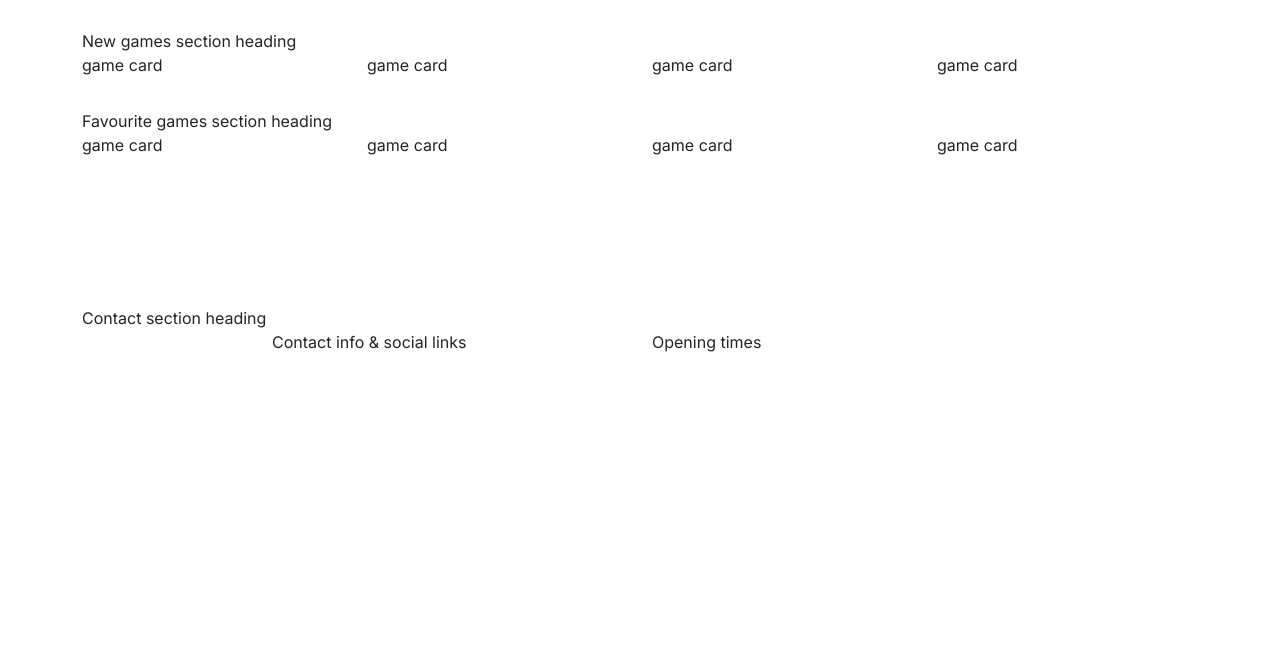
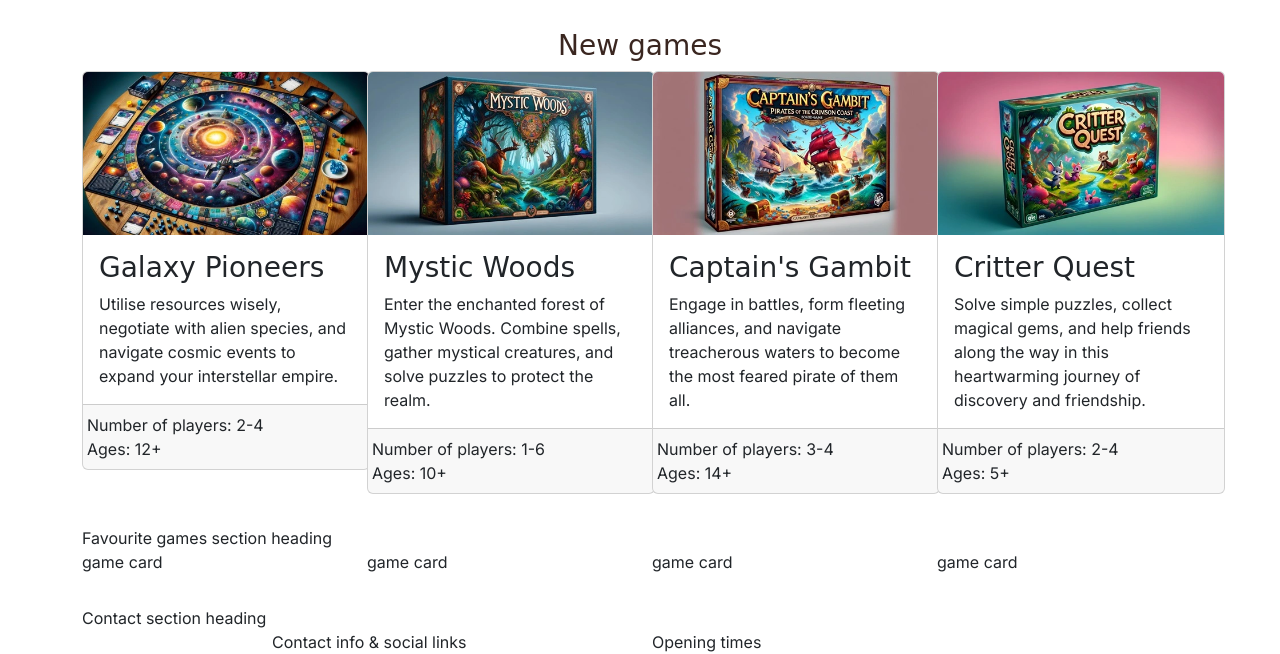
Before and after one commit to mrosevere/boardwalk-games, a plain HTML site: page game-library.html in a window 1280 px wide. Shown: the part 446-1100 px from the top of the page. Before the commit the page ends 800 px from the top, so only its background shows below. Drawn offline with nearby package versions, Linux system fonts and the light colour scheme; a web font is replaced by a local one.

Commit message:
Add new games cards

```diff
--- a/game-library.html
+++ b/game-library.html
@@ -78,7 +78,12 @@
               <a class="nav-link" href="#">Events</a>
             </li>
             <li class="nav-item">
-              <a class="nav-link active" aria-current="page" href="game-library.html">Games</a>
+              <a
+                class="nav-link active"
+                aria-current="page"
+                href="game-library.html"
+                >Games</a
+              >
             </li>
             <li class="nav-item">
               <a class="nav-link" href="#">Contact</a>
@@ -174,11 +179,86 @@
       <!-- New Games Section  -->
       <section class="container">
         <div class="row">
-          <div class="col-12">New games section heading</div>
-          <div class="col-12 col-md-6 col-xl-3">game card</div>
-          <div class="col-12 col-md-6 col-xl-3">game card</div>
-          <div class="col-12 col-md-6 col-xl-3">game card</div>
-          <div class="col-12 col-md-6 col-xl-3">game card</div>
+          <div class="col-12 text-center">
+            <h3>New games</h3>
+          </div>
+          <div class="col-12 col-md-6 col-xl-3">
+            <div class="card" style="width: 18rem">
+              <img
+                src="assets/images/new-games-1.webp"
+                class="card-img-top"
+                alt="Galaxy Pioneers board game"
+              />
+              <div class="card-body">
+                <h3 class="card-title">Galaxy Pioneers</h3>
+                <p class="card-text">
+                  Utilise resources wisely, negotiate with alien species, and
+                  navigate cosmic events to expand your interstellar empire.
+                </p>
+              </div>
+              <div class="card-footer">
+                <div class="row">Number of players: 2-4</div>
+                <div class="row">Ages: 12+</div>
+              </div>
+            </div>
+          </div>
+          <div class="col-12 col-md-6 col-xl-3">
+            <div class="card" style="width: 18rem">
+              <img
+                src="assets/images/new-games-2.webp"
+                class="card-img-top"
+                alt="Mystic Woods board game box"
+              />
+              <div class="card-body">
+                <h3 class="card-title">Mystic Woods</h3>
+                <p class="card-text">
+                  Enter the enchanted forest of Mystic Woods. Combine spells, gather mystical creatures, and solve puzzles to protect the realm.
+                </p>
+              </div>
+              <div class="card-footer">
+                <div class="row">Number of players: 1-6</div>
+                <div class="row">Ages: 10+</div>
+              </div>
+            </div>
+          </div>
+          <div class="col-12 col-md-6 col-xl-3">
+            <div class="card" style="width: 18rem">
+              <img
+                src="assets/images/new-games-3.webp"
+                class="card-img-top"
+                alt="Captain's Gambit board game box"
+              />
+              <div class="card-body">
+                <h3 class="card-title">Captain's Gambit</h3>
+                <p class="card-text">
+                  Engage in battles, form fleeting alliances, and navigate treacherous waters to become the most feared pirate of them all.
+                </p>
+              </div>
+              <div class="card-footer">
+                <div class="row">Number of players: 3-4</div>
+                <div class="row">Ages: 14+</div>
+              </div>
+            </div>
+          </div>
+          <div class="col-12 col-md-6 col-xl-3">
+            <div class="card" style="width: 18rem">
+              <img
+                src="assets/images/new-games-4.webp"
+                class="card-img-top"
+                alt="Critter Quest board game box"
+              />
+              <div class="card-body">
+                <h3 class="card-title">Critter Quest</h3>
+                <p class="card-text">
+                  Solve simple puzzles, collect magical gems, and help friends along the way in this heartwarming journey of discovery and friendship.
+                </p>
+              </div>
+              <div class="card-footer">
+                <div class="row">Number of players: 2-4</div>
+                <div class="row">Ages: 5+</div>
+              </div>
+            </div>
+          </div>
         </div>
       </section>
 
```
